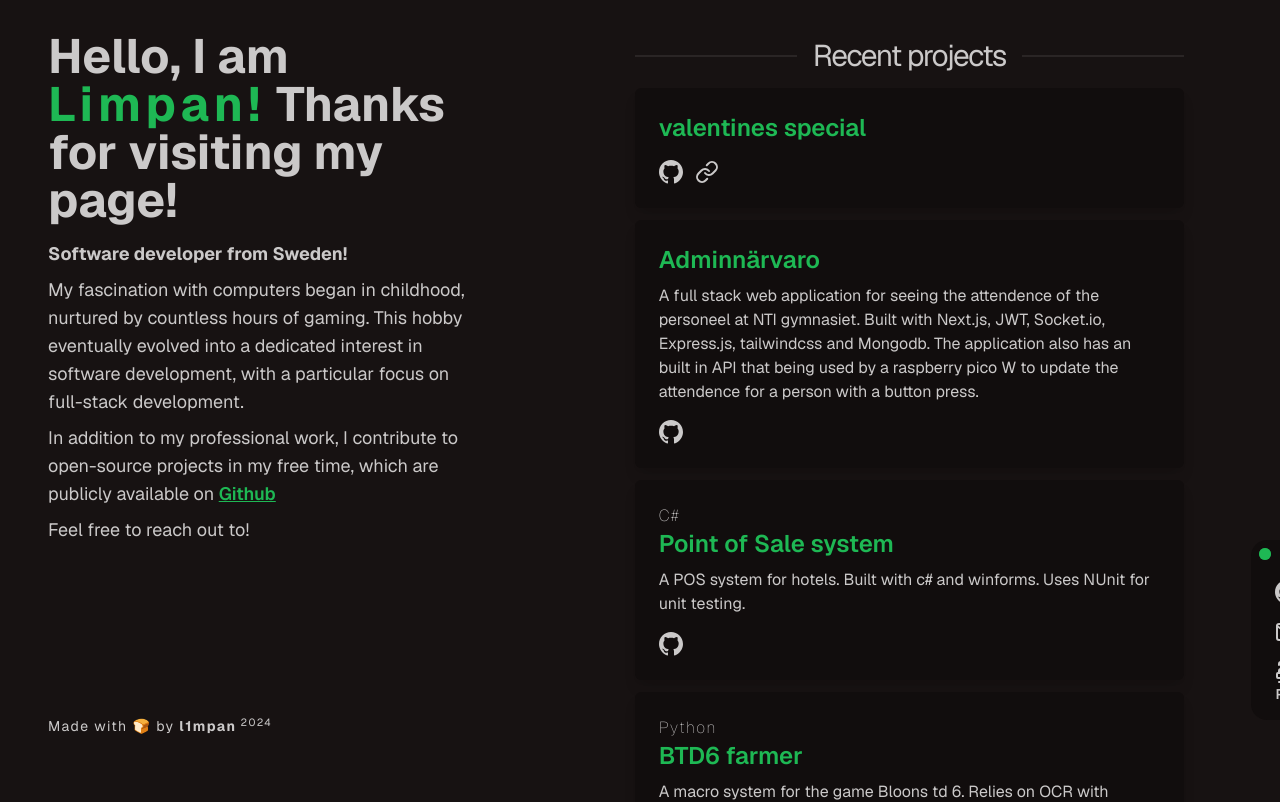
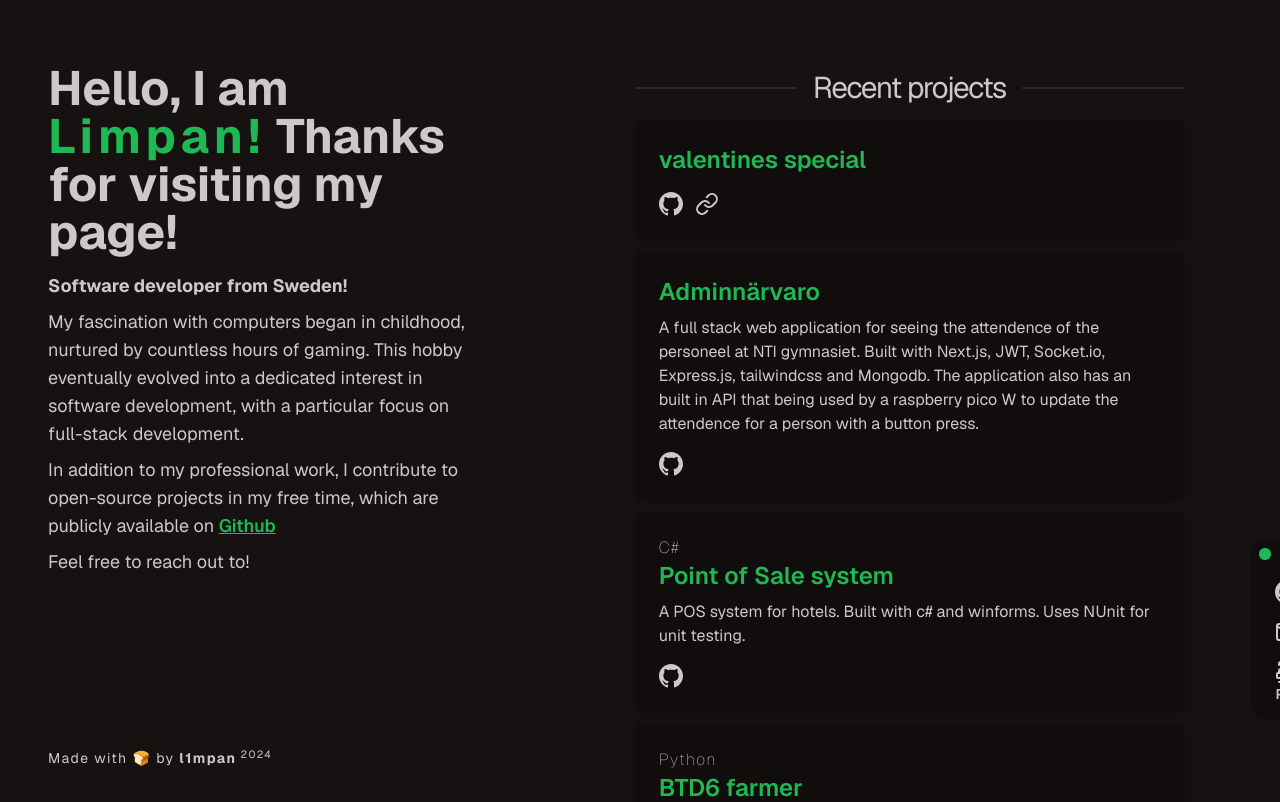
Before and after one commit to linus-jansson/limpan.dev, a Next.js app: page / in a window 1280 px wide. Shown: the top 802 px of the page. Built offline with nearby package versions, Linux system fonts and the light colour scheme.

Commit message:
Top padding

```diff
--- a/src/app/page.tsx
+++ b/src/app/page.tsx
@@ -38,7 +38,7 @@ const Cc = () => {
 
 const Main = () => {
     return (
-        <main className="px-6 pt-8">
+        <main className="px-6 pt-8 md:pt-16">
             <div className="flex flex-col px-4 scroll-mt-12 lg:flex-row md:px-6">
                 <div className="flex flex-col h-full md:fixed md:overflow-y-hidden md:w-1/3">
                     <div className="">
```
